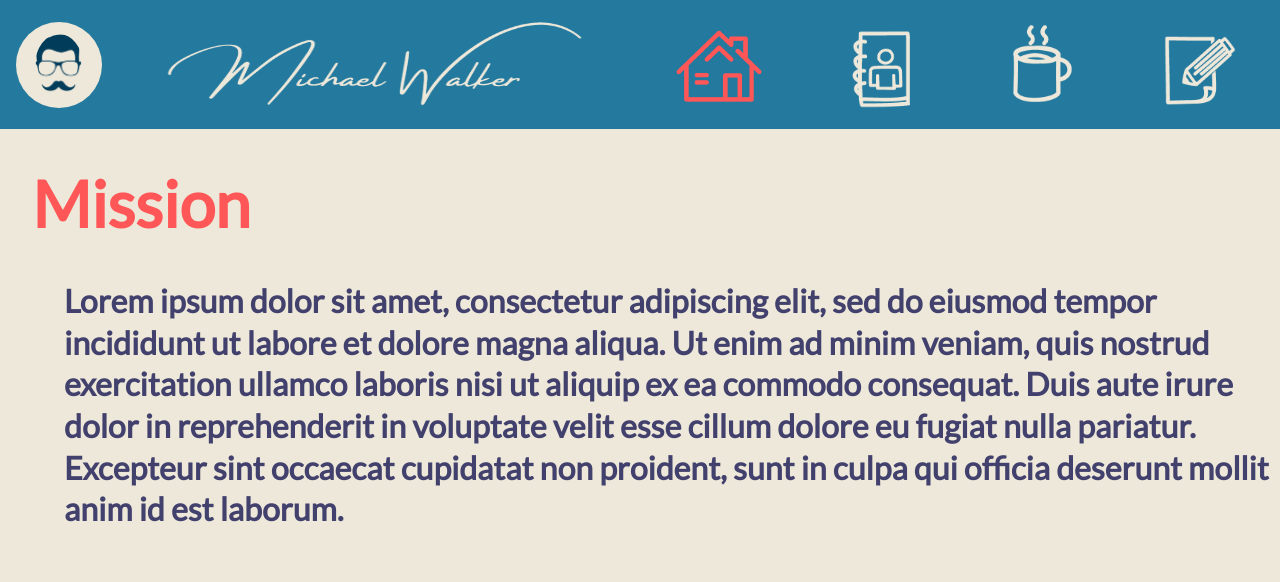
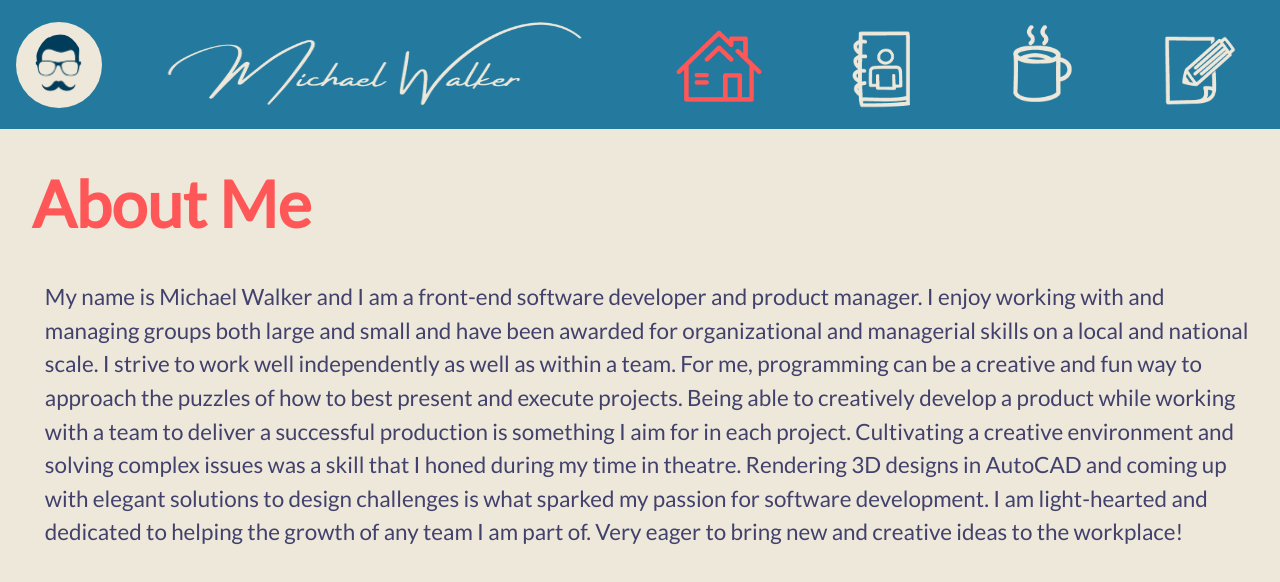
Before and after one commit to MichaelEWalker87/portfolio_website, a Vue app: page / in a window 1280 px wide. Shown: the top 582 px of the page. Built offline with nearby package versions, Linux system fonts and the light colour scheme; what @splidejs/vue-splide would draw is missing.

Commit message:
Add the text About ME

```diff
--- a/src/views/Home.vue
+++ b/src/views/Home.vue
@@ -1,8 +1,8 @@
 <template>
   <section class="home">
-    <h1>Mission</h1>
+    <h1>About Me</h1>
     <p>
-      Lorem ipsum dolor sit amet, consectetur adipiscing elit, sed do eiusmod tempor incididunt ut labore et dolore magna aliqua. Ut enim ad minim veniam, quis nostrud exercitation ullamco laboris nisi ut aliquip ex ea commodo consequat. Duis aute irure dolor in reprehenderit in voluptate velit esse cillum dolore eu fugiat nulla pariatur. Excepteur sint occaecat cupidatat non proident, sunt in culpa qui officia deserunt mollit anim id est laborum.
+      My name is Michael Walker and I am a front-end software developer and product manager. I enjoy working with and managing groups both large and small and have been awarded for organizational and managerial skills on a local and national scale. I strive to work well independently as well as within a team. For me, programming can be a creative and fun way to approach the puzzles of how to best present and execute projects. Being able to creatively develop a product while working with a team to deliver a successful production is something I aim for in each project. Cultivating a creative environment and solving complex issues was a skill that I honed during my time in theatre. Rendering 3D designs in AutoCAD and coming up with elegant solutions to design challenges is what sparked my passion for software development. I am light-hearted and dedicated to helping the growth of any team I am part of. Very eager to bring new and creative ideas to the workplace!
     </p>
   </section>
 </template>
@@ -16,10 +16,11 @@ h1{
 }
 
 p{
-  font-size: 2em;
-  font-weight: 700;
-  line-height: 1.3em;
+  font-size: 1.4em;
+  font-weight: 500;
+  line-height: 1.5em;
   text-align: left;
+  padding-right: 1em;
   @include p-text
 }
 </style>
```
